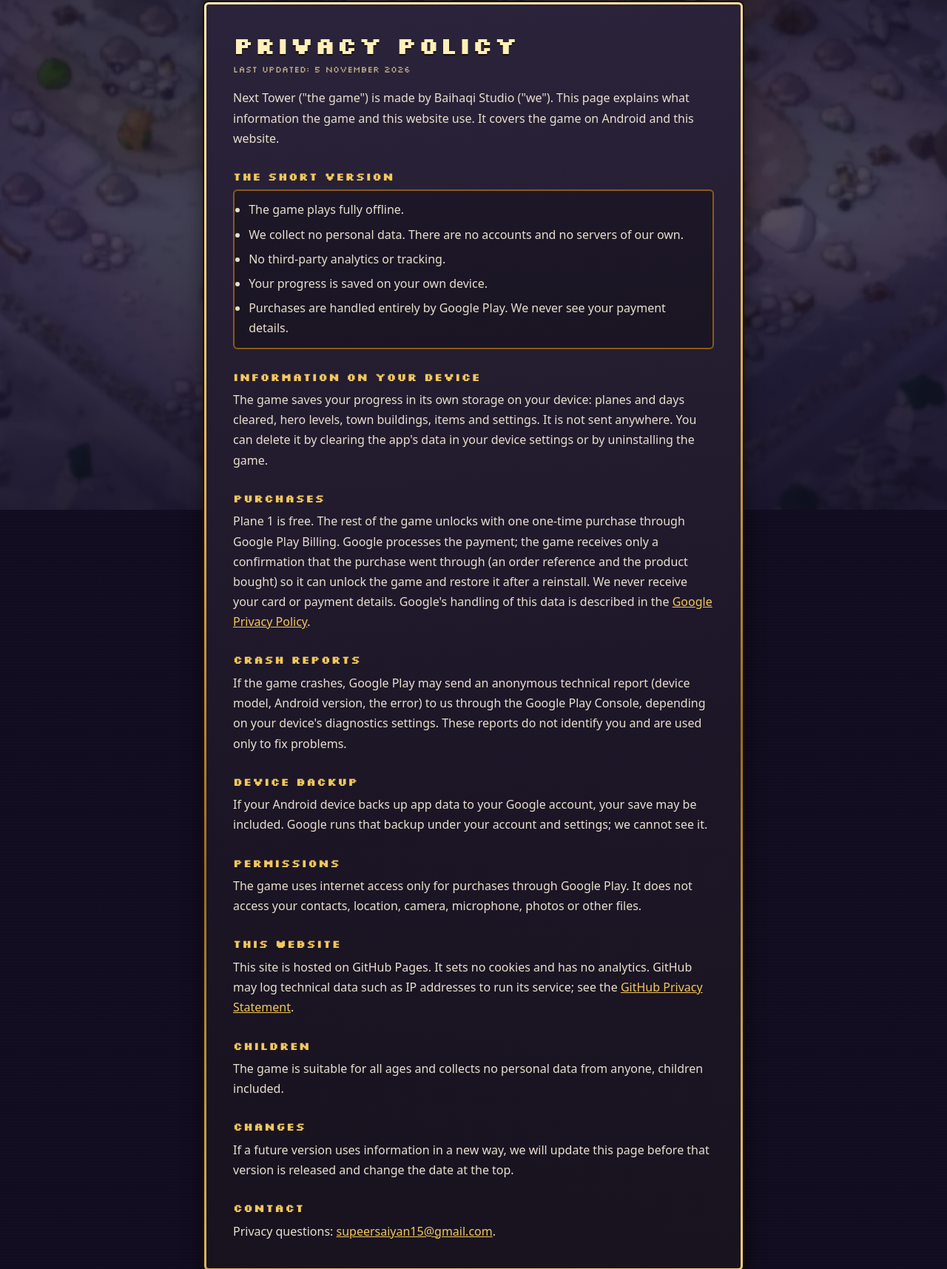
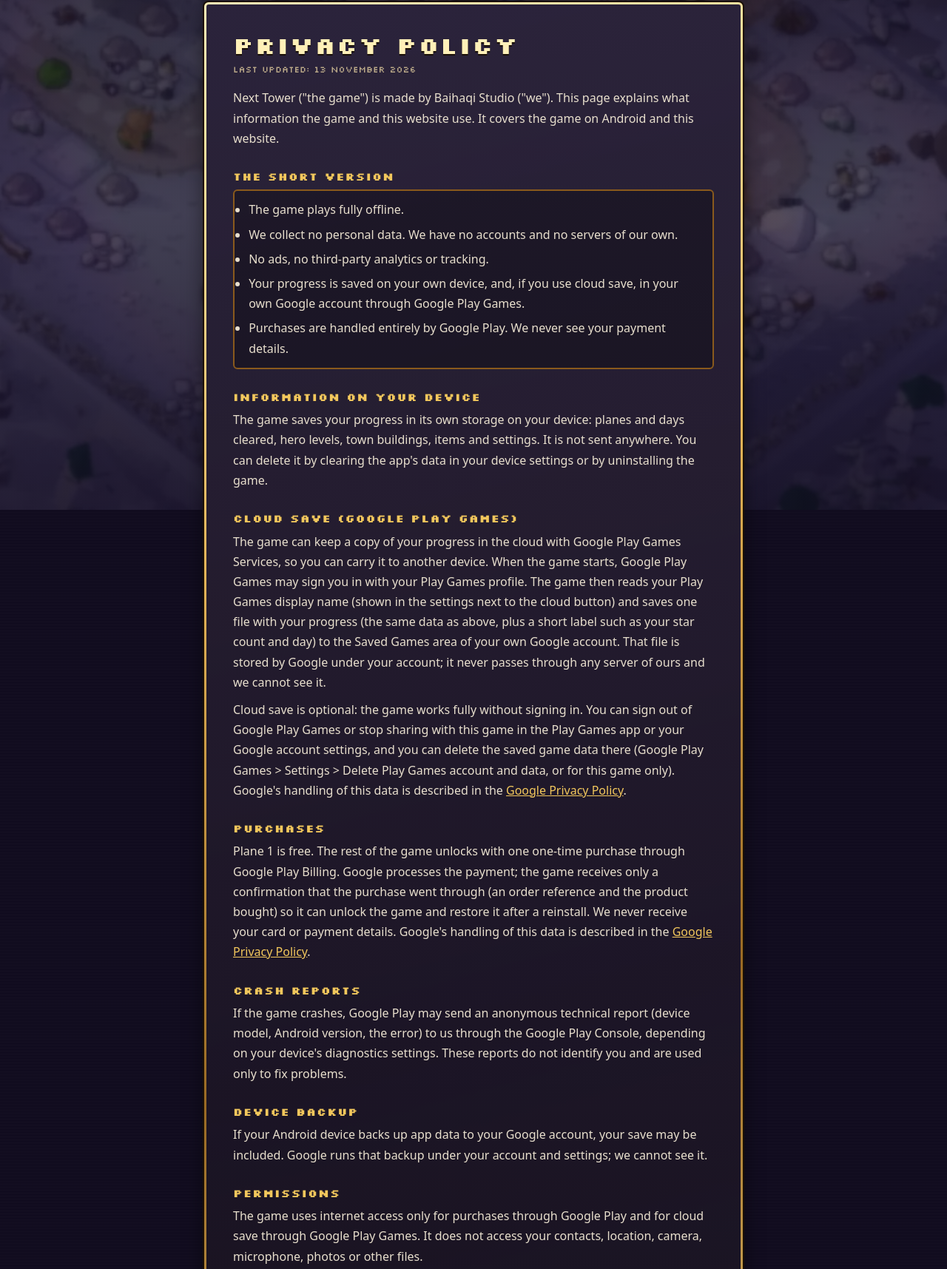
Before and after one commit to FighterloO/next-tower-site, a plain HTML site: page privacy.html in a window 1280 px wide. Shown: the part 111-1826 px from the top of the page at 74% size. Drawn offline with Linux system fonts and the light colour scheme.

Commit message:
Privacy policy: cloud save through Google Play Games (Play Games profile name, one save file in the player's own Google account, optional, how to delete it); internet use and the date updated
Co-Authored-By: Claude Opus 5.5 <noreply@anthropic.com>

```diff
--- a/privacy.html
+++ b/privacy.html
@@ -23,7 +23,7 @@
   <div class="doc panel">
 
     <h1>Privacy Policy</h1>
-    <p class="date">Last updated: 5 November 2026</p>
+    <p class="date">Last updated: 13 November 2026</p>
 
     <p>Next Tower ("the game") is made by Baihaqi Studio ("we"). This page explains what information the game and this
     website use. It covers the game on Android and this website.</p>
@@ -31,9 +31,10 @@
     <h2>The short version</h2>
     <ul class="short">
       <li>The game plays fully offline.</li>
-      <li>We collect no personal data. There are no accounts and no servers of our own.</li>
-      <li>No third-party analytics or tracking.</li>
-      <li>Your progress is saved on your own device.</li>
+      <li>We collect no personal data. We have no accounts and no servers of our own.</li>
+      <li>No ads, no third-party analytics or tracking.</li>
+      <li>Your progress is saved on your own device, and, if you use cloud save, in your own Google account through
+      Google Play Games.</li>
       <li>Purchases are handled entirely by Google Play. We never see your payment details.</li>
     </ul>
 
@@ -41,6 +42,19 @@
     <p>The game saves your progress in its own storage on your device: planes and days cleared, hero levels, town
     buildings, items and settings. It is not sent anywhere. You can delete it by clearing the app's data in your device
     settings or by uninstalling the game.</p>
+
+    <h2>Cloud save (Google Play Games)</h2>
+    <p>The game can keep a copy of your progress in the cloud with Google Play Games Services, so you can carry it to
+    another device. When the game starts, Google Play Games may sign you in with your Play Games profile. The game then
+    reads your Play Games display name (shown in the settings next to the cloud button) and saves one file with your
+    progress (the same data as above, plus a short label such as your star count and day) to the Saved Games area of
+    your own Google account. That file is stored by Google under your account; it never passes through any server of
+    ours and we cannot see it.</p>
+    <p>Cloud save is optional: the game works fully without signing in. You can sign out of Google Play Games or stop
+    sharing with this game in the Play Games app or your Google account settings, and you can delete the saved game
+    data there (Google Play Games &gt; Settings &gt; Delete Play Games account and data, or for this game only).
+    Google's handling of this data is described in the
+    <a href="https://policies.google.com/privacy" rel="noopener">Google Privacy Policy</a>.</p>
 
     <h2>Purchases</h2>
     <p>Plane 1 is free. The rest of the game unlocks with one one-time purchase through Google Play Billing. Google
@@ -59,7 +73,8 @@
     backup under your account and settings; we cannot see it.</p>
 
     <h2>Permissions</h2>
-    <p>The game uses internet access only for purchases through Google Play. It does not access your contacts, location,
+    <p>The game uses internet access only for purchases through Google Play and for cloud save through Google Play
+    Games. It does not access your contacts, location,
     camera, microphone, photos or other files.</p>
 
     <h2>This website</h2>
@@ -67,7 +82,8 @@
     <a href="https://docs.github.com/en/site-policy/privacy-policies/github-general-privacy-statement" rel="noopener">GitHub Privacy Statement</a>.</p>
 
     <h2>Children</h2>
-    <p>The game is suitable for all ages and collects no personal data from anyone, children included.</p>
+    <p>The game is suitable for all ages. We collect no personal data from anyone, children included; cloud save and
+    purchases go through Google's own services under the player's (or parent's) Google account.</p>
 
     <h2>Changes</h2>
     <p>If a future version uses information in a new way, we will update this page before that version is released and
```
